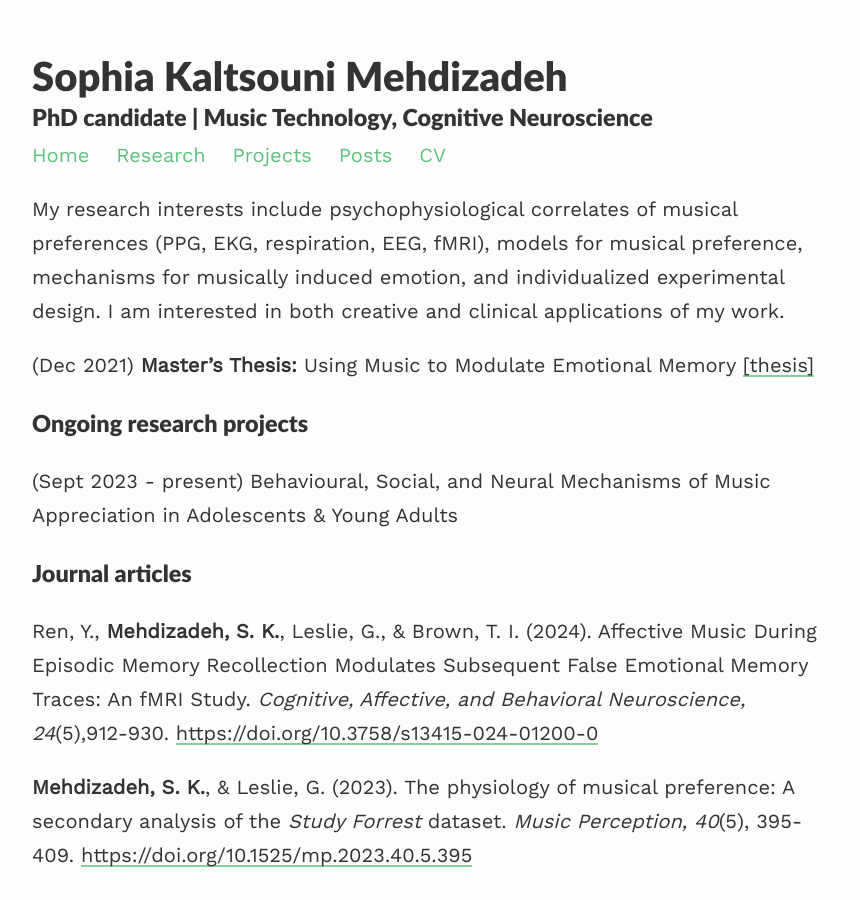
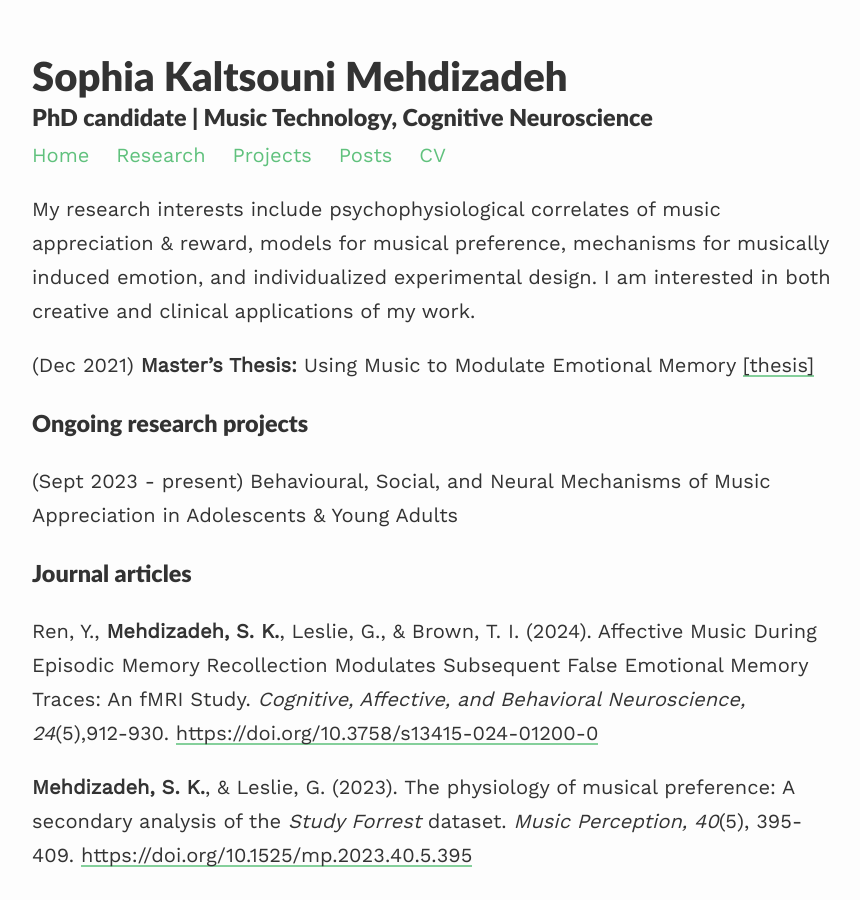
Before and after one commit to smehdizadeh/smehdizadeh.github.io, a Jekyll site: the page built from _pages/research.md, in a window 1280 px wide and 900 px high. Shown: the whole window, without its empty margins (208-1068 px from the left). Built offline with Jekyll 4.4.1, drawn with Linux system fonts in a browser that asks for light colours; nearby versions of some CDN libraries.

Commit message:
Update research.md

```diff
--- a/_pages/research.md
+++ b/_pages/research.md
@@ -5,7 +5,7 @@ permalink: /research/
 published: true
 ---
 
-My research interests include psychophysiological correlates of musical preferences (PPG, EKG, respiration, EEG, fMRI), models for musical preference, mechanisms for musically induced emotion, and individualized experimental design. I am interested in both creative and clinical applications of my work.
+My research interests include psychophysiological correlates of music appreciation & reward, models for musical preference, mechanisms for musically induced emotion, and individualized experimental design. I am interested in both creative and clinical applications of my work.
 
 (Dec 2021) **Master's Thesis:** Using Music to Modulate Emotional Memory [[thesis]](http://hdl.handle.net/1853/66164)
 
```
